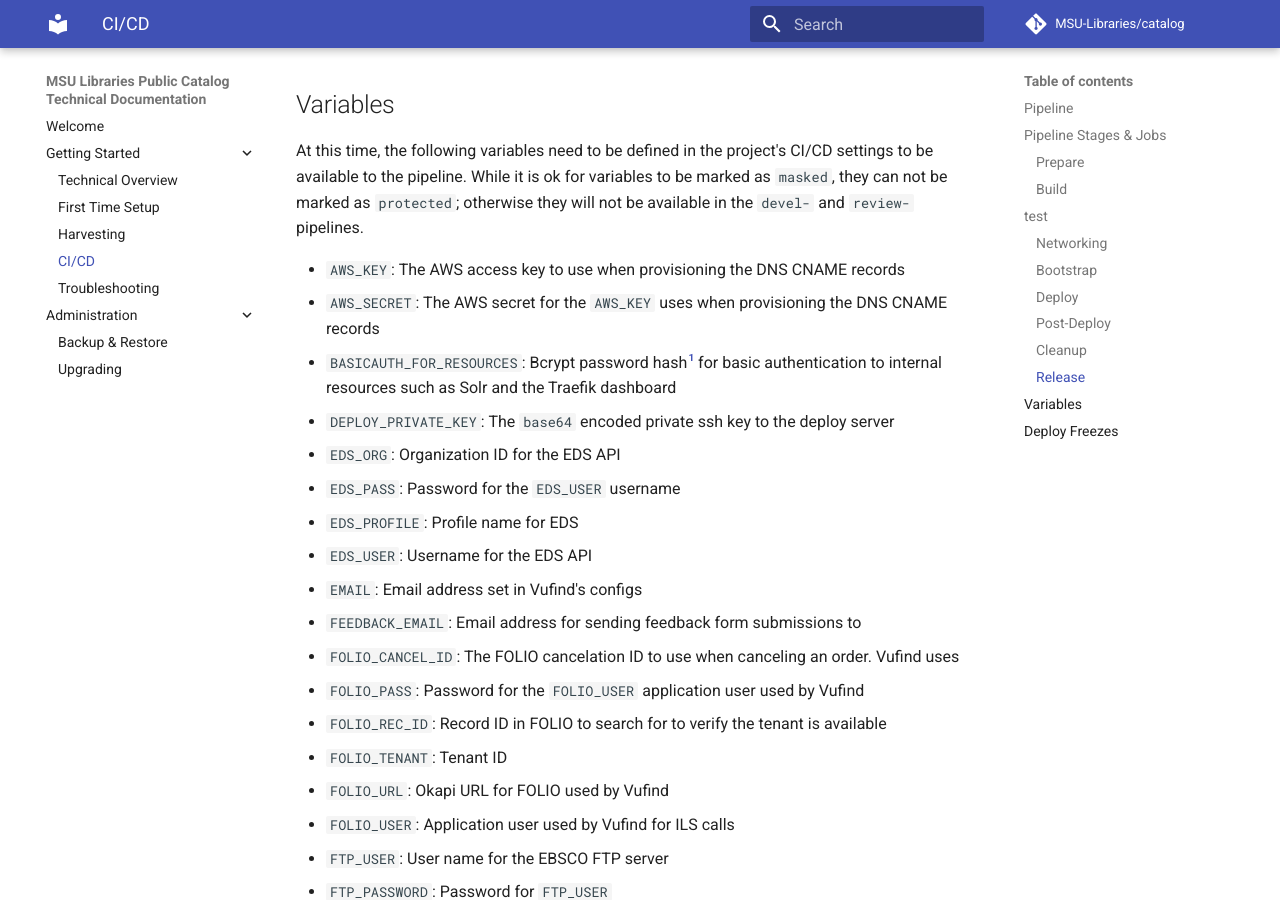
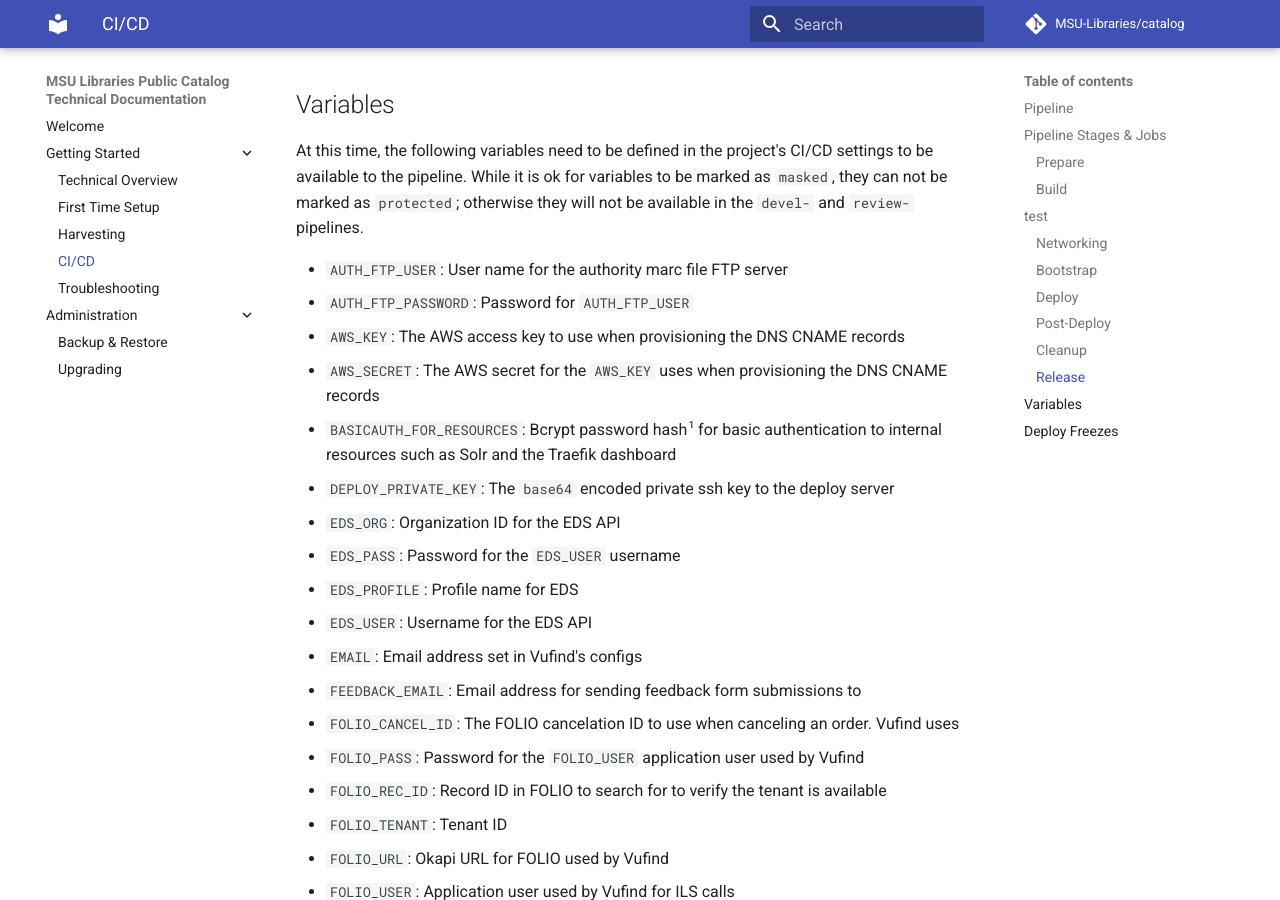
Before and after one commit to MSU-Libraries/catalog, an MkDocs documentation site: the page built from docs/CICD.md, in a window 1280 px wide and 900 px high, scrolled down 2605 px. Built offline with MkDocs 1.6.1 and Material for MkDocs 9.7.7, drawn with Linux system fonts in a browser that asks for light colours; comment, search, counter and statistics services are not loaded.

Commit message:
More work on authority import

```diff
--- a/docs/CICD.md
+++ b/docs/CICD.md
@@ -94,6 +94,8 @@ project's CI/CD settings to be available to the pipeline. While it is ok for var
 marked as `masked`, they can not be marked as `protected`; otherwise they will not be
 available in the `devel-` and `review-` pipelines.
 
+* `AUTH_FTP_USER`: User name for the authority marc file FTP server
+* `AUTH_FTP_PASSWORD`: Password for `AUTH_FTP_USER`
 * `AWS_KEY`: The AWS access key to use when provisioning the DNS CNAME records
 * `AWS_SECRET`: The AWS secret for the `AWS_KEY` uses when provisioning the DNS CNAME records
 * `BASICAUTH_FOR_RESOURCES`: Bcrypt password hash[^1] for basic authentication to internal
```
Also changed, not shown: 3 other files.
